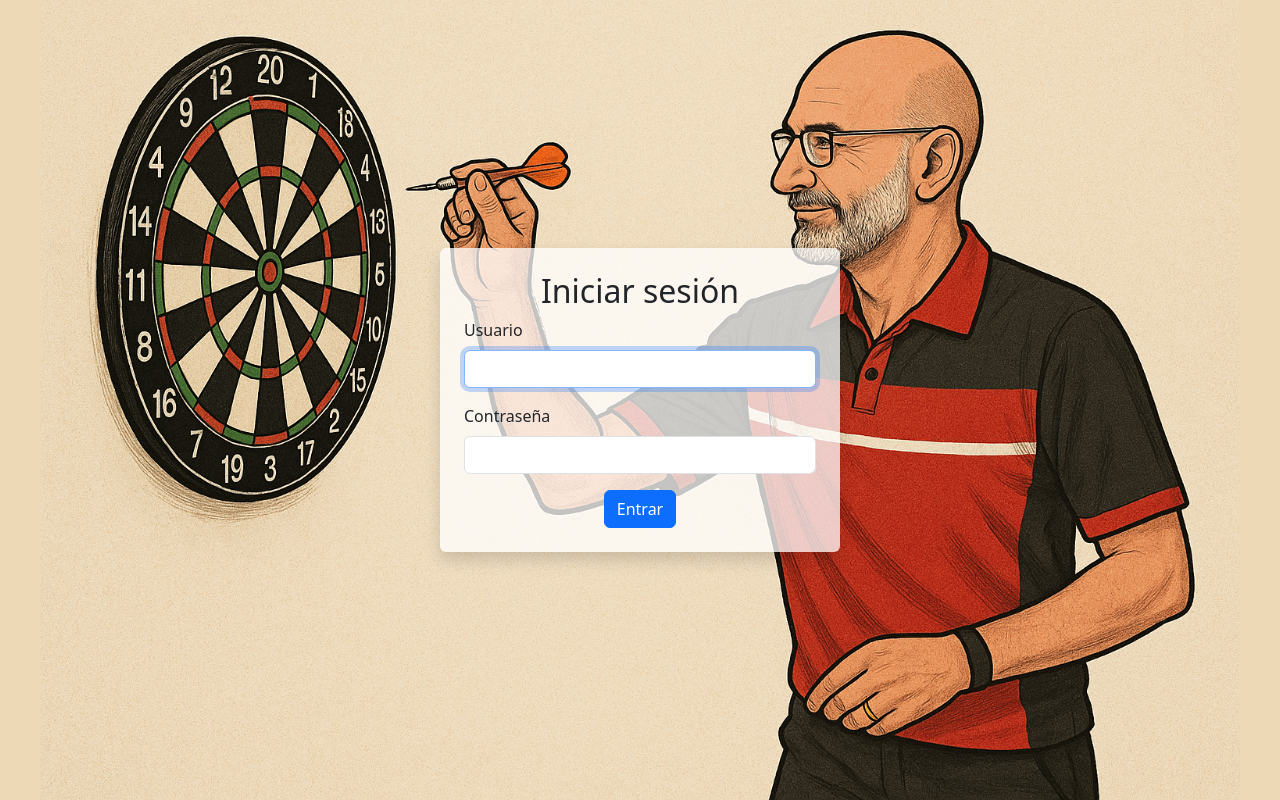
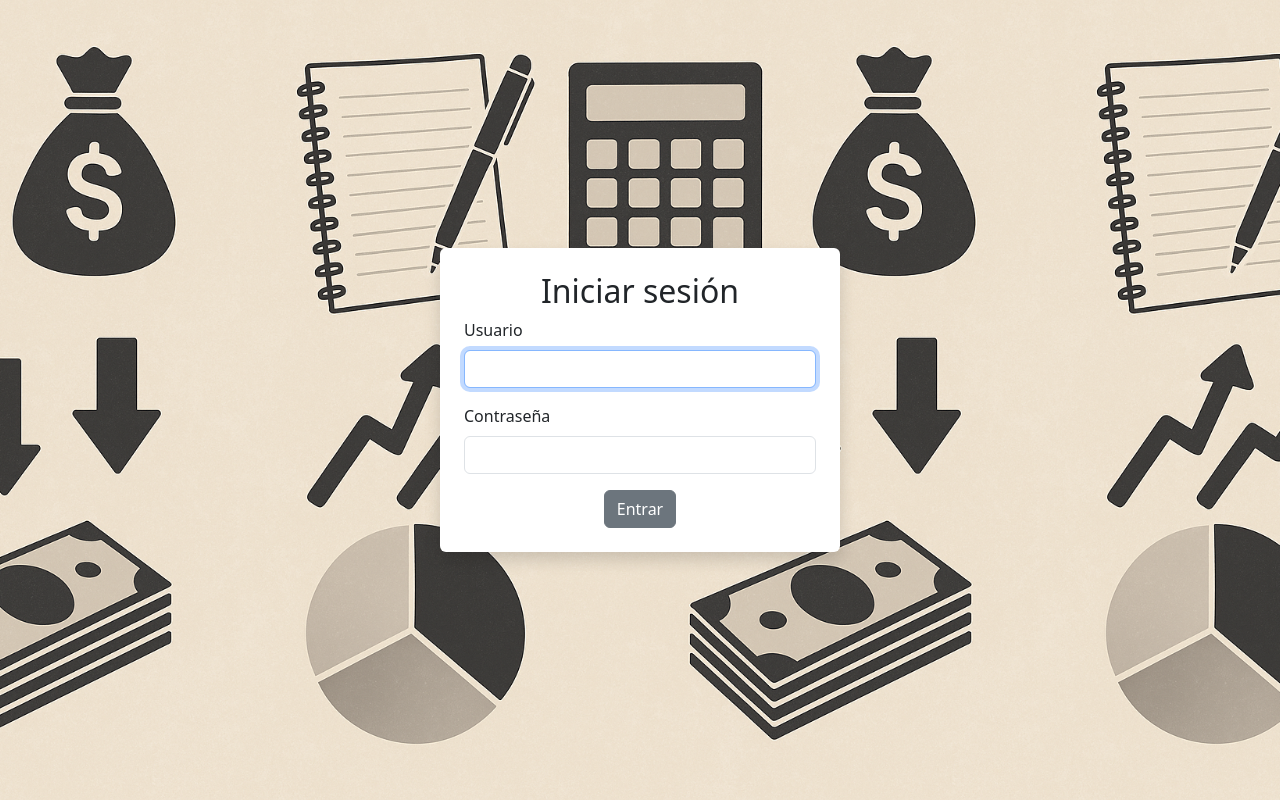
Before and after one commit to CarlosTarrino98/Gestion-de-ingresos, a Django app: page /login/ in a window 1280 px wide. Run offline with Django 5.2, Linux system fonts and the light colour scheme.

Commit message:
Ajuste de imagen de login

```diff
--- a/finanzas/templates/finanzas/login.html
+++ b/finanzas/templates/finanzas/login.html
@@ -9,10 +9,10 @@
 </head>
 
 <body class="d-flex justify-content-center align-items-center min-vh-100"
-      style="background: url('{% static 'finanzas/img/login.png' %}') no-repeat center center fixed;
+      style="background: url('{% static 'finanzas/img/login.png' %}') repeat center fixed;
              background-size: contain; background-color: #EED9B7;">
 
-    <div class="p-4 bg-white bg-opacity-75 rounded shadow" style="width: 100%; max-width: 400px;">
+    <div class="p-4 bg-white rounded shadow" style="width: 100%; max-width: 400px;">
         <h2 class="text-center">Iniciar sesión</h2>
         <form method="post">
             {% csrf_token %}
@@ -25,7 +25,7 @@
                 <input type="password" name="password" class="form-control" required>
             </div>
             <div class="text-center">
-                <button type="submit" class="btn btn-primary">Entrar</button>
+                <button type="submit" class="btn btn-secondary">Entrar</button>
             </div>
         </form>
     </div>
```
Also changed, not shown: finanzas/static/finanzas/img/login.png, 1 other file.
